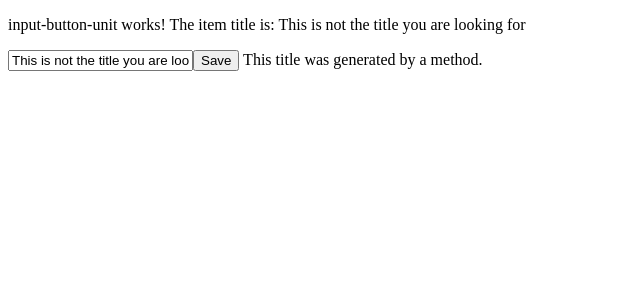
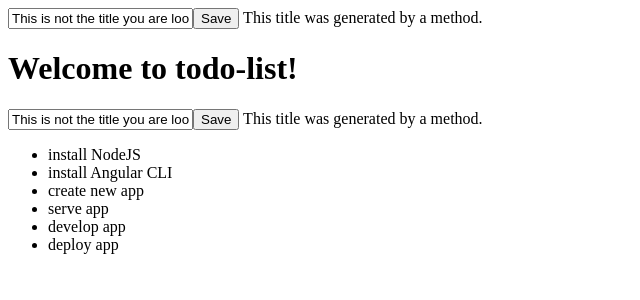
Before and after one commit to iwonaive/todo-list2025, an Angular app: page / in a window 1280 px wide. Shown: the top 300 px of the page, without its empty margins (0-640 px from the left). Built offline with nearby package versions, Linux system fonts and the light colour scheme.

Commit message:
last changes for today

```diff
--- a/src/app/app.html
+++ b/src/app/app.html
@@ -1 +1,13 @@
- <app-input-button-unit></app-input-button-unit>
+<app-input-button-unit></app-input-button-unit>
+
+<h1>Welcome to {{ title }}!</h1>
+
+<app-input-button-unit></app-input-button-unit>
+
+<ul>
+  @for( todoItem of todoList; track todoItem.title) {
+  <li>
+    {{ todoItem.title }}
+  </li>
+  }
+</ul>
--- a/src/app/app.ts
+++ b/src/app/app.ts
@@ -8,5 +8,13 @@ import { InputButtonUnit } from './input-button-unit/input-button-unit';
   styleUrl: './app.scss',
 })
 export class App {
-  protected readonly title = signal('todo-list');
+  title = 'todo-list';
+  todoList = [
+    { title: 'install NodeJS' },
+    { title: 'install Angular CLI' },
+    { title: 'create new app' },
+    { title: 'serve app' },
+    { title: 'develop app' },
+    { title: 'deploy app' },
+  ];
 }
--- a/src/app/input-button-unit/input-button-unit.html
+++ b/src/app/input-button-unit/input-button-unit.html
@@ -1,9 +1,9 @@
-<p>input-button-unit works! The item title is: {{ title() }}</p>
+<!-- <p>input-button-unit works! The item title is: {{ title() }}</p> -->
 <!-- <input [value]="title()" /> -->
 
-<input [value]="title()" (keyup.enter)="changeTitle(getInputValue($event))" />
+<input #inputElementRef [value]="title()" (keyup.enter)="changeTitle(getInputValue($event))" />
 
-<button (click)="changeTitle('Button Clicked!')">Save</button>
+<button (click)="changeTitle(inputElementRef.value)">Save</button>
 
 {{ generateTitle() }}
 
--- a/src/app/input-button-unit/input-button-unit.ts
+++ b/src/app/input-button-unit/input-button-unit.ts
@@ -1,4 +1,4 @@
-import { Component, signal } from '@angular/core';
+import { Component, OnInit, signal } from '@angular/core';
 
 @Component({
   selector: 'app-input-button-unit',
@@ -6,7 +6,7 @@ import { Component, signal } from '@angular/core';
   templateUrl: './input-button-unit.html',
   styleUrl: './input-button-unit.scss',
 })
-export class InputButtonUnit {
+export class InputButtonUnit implements OnInit {
   title = signal('input text here');
 
   constructor() {
@@ -14,6 +14,8 @@ export class InputButtonUnit {
       this.title.set('This is not the title you are looking for');
     }, 3000);
   }
+
+  ngOnInit(): void {}
 
   generateTitle(): string {
     return 'This title was generated by a method.';
@@ -26,6 +28,7 @@ export class InputButtonUnit {
   getInputValue(event: Event) {
     return (event.target as HTMLInputElement).value;
   }
+
 }
 
 // signal w exporcie + set w timeout + set w changetitle + pamiętaj zaimportować!
```
